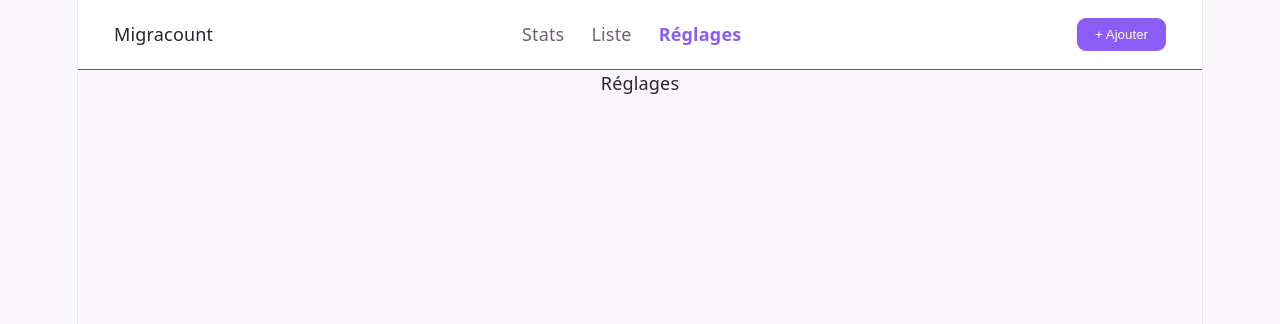
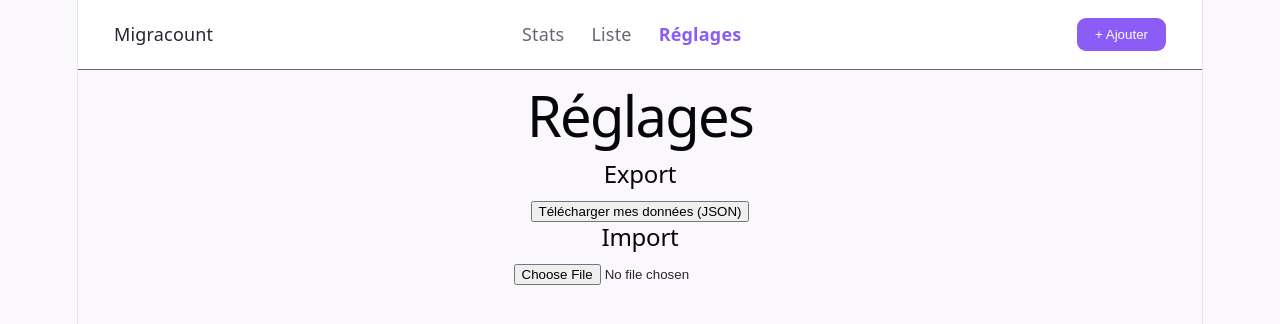
Before and after one commit to aifedespaix/migranicount, a Vue app: page /settings in a window 1280 px wide. Shown: the top 324 px of the page. Built offline with nearby package versions, Linux system fonts and the light colour scheme.

Commit message:
feat: add export/import settings view

```diff
--- a/src/views/SettingsView.vue
+++ b/src/views/SettingsView.vue
@@ -1,7 +1,54 @@
 <template>
-  <div class="view-placeholder">Réglages</div>
+  <div class="settings-view">
+    <h1>Réglages</h1>
+    <section>
+      <h2>Export</h2>
+      <button @click="doExport">Télécharger mes données (JSON)</button>
+    </section>
+    <section>
+      <h2>Import</h2>
+      <input type="file" accept="application/json" @change="onFileSelected" />
+      <p v-if="confirming" class="confirm-box">
+        Importer ce fichier remplacera toutes les données actuelles. Confirmer ?
+        <button @click="confirmImport">Oui, remplacer</button>
+        <button @click="confirming = false">Annuler</button>
+      </p>
+    </section>
+  </div>
 </template>
 
 <script setup lang="ts">
-defineProps<{ name?: string }>()
+import { ref } from 'vue'
+import { exportAll, importAll } from '../storage/migraineRepository'
+
+const confirming = ref(false)
+const pendingJson = ref<string | null>(null)
+
+function doExport() {
+  const json = exportAll()
+  const blob = new Blob([json], { type: 'application/json' })
+  const url = URL.createObjectURL(blob)
+  const a = document.createElement('a')
+  a.href = url
+  a.download = `migracount-export-${new Date().toISOString().slice(0, 10)}.json`
+  a.click()
+  URL.revokeObjectURL(url)
+}
+
+function onFileSelected(e: Event) {
+  const file = (e.target as HTMLInputElement).files?.[0]
+  if (!file) return
+  const reader = new FileReader()
+  reader.onload = () => {
+    pendingJson.value = reader.result as string
+    confirming.value = true
+  }
+  reader.readAsText(file)
+}
+
+function confirmImport() {
+  if (!pendingJson.value) return
+  importAll(pendingJson.value)
+  location.reload()
+}
 </script>
```
